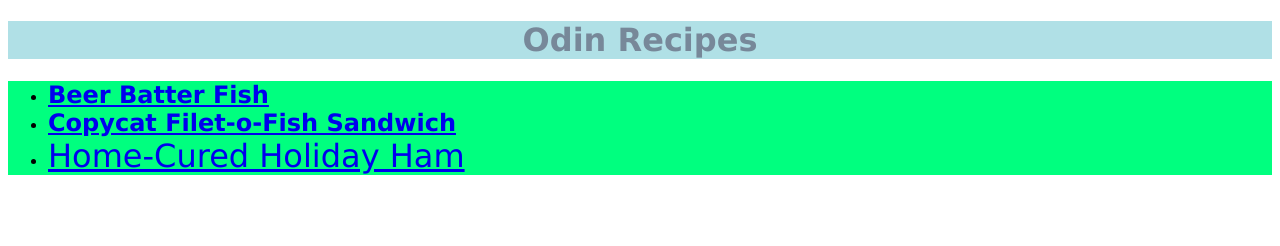
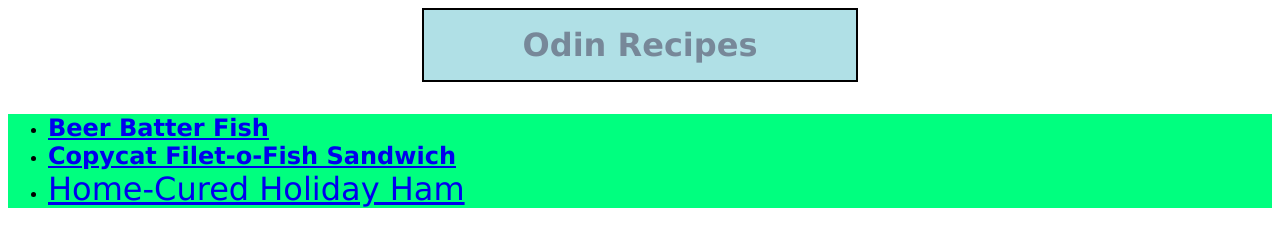
Before and after one commit to 22law/odin-recipes, a plain HTML site: page index.html in a window 1280 px wide. Drawn offline with Linux system fonts and the light colour scheme.

Commit message:
Change h1 styling

```diff
--- a/styles.css
+++ b/styles.css
@@ -6,6 +6,11 @@ h1 {
     background-color: #B0E0E6;
     color: #778899;
     text-align: center;
+    margin: 0 auto;
+    margin-bottom: 1em;
+    width: 400px;
+    padding: 16px;
+    border: 2px solid black;
 }
 
 ul {
```
